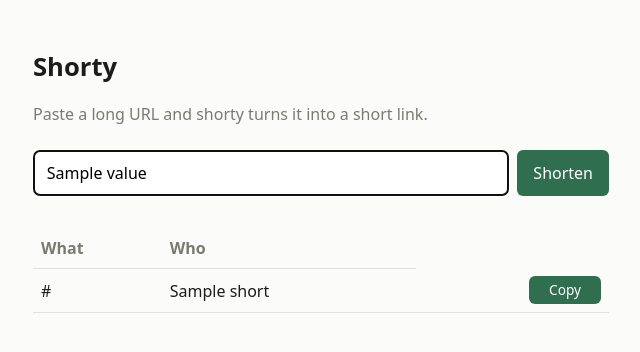
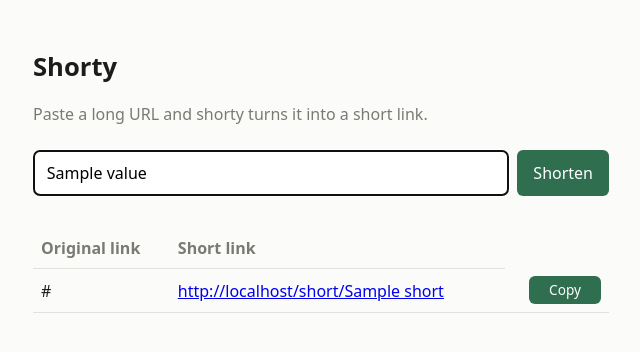
Before and after one commit to mudt-cm104-2026-winter/shorty, a FastAPI app: template app/templates/index.html in a window 1280 px wide. Shown: the top 352 px of the page, without its empty margins (319-959 px from the left). Run offline with FastAPI, Linux system fonts and the light colour scheme; the template is opened without the code that fills it: most values are stand-ins (such as "Sample title", 1, 10 or a date in 2020).

Commit message:
Show short links as clickable links in the table

```diff
--- a/app/static/style.css
+++ b/app/static/style.css
@@ -73,6 +73,7 @@ td {
   padding: 0.5rem;
   border-bottom: 1px solid var(--line);
   text-align: left;
+  word-break: break-all;
 }
 
 th {
--- a/app/templates/index.html
+++ b/app/templates/index.html
@@ -32,15 +32,19 @@
       <table>
         <thead>
           <tr>
-            <th>What</th>
-            <th>Who</th>
+            <th>Original link</th>
+            <th>Short link</th>
           </tr>
         </thead>
         <tbody>
           {% for entry in entries %}
           <tr>
             <td>{{ entry.url }}</td>
-            <td>{{ entry.short }}</td>
+            <td>
+              <a href="/short/{{ entry.short }}"
+                >{{ request.base_url }}short/{{ entry.short }}</a
+              >
+            </td>
             <td>
               <button
                 type="button"
```
